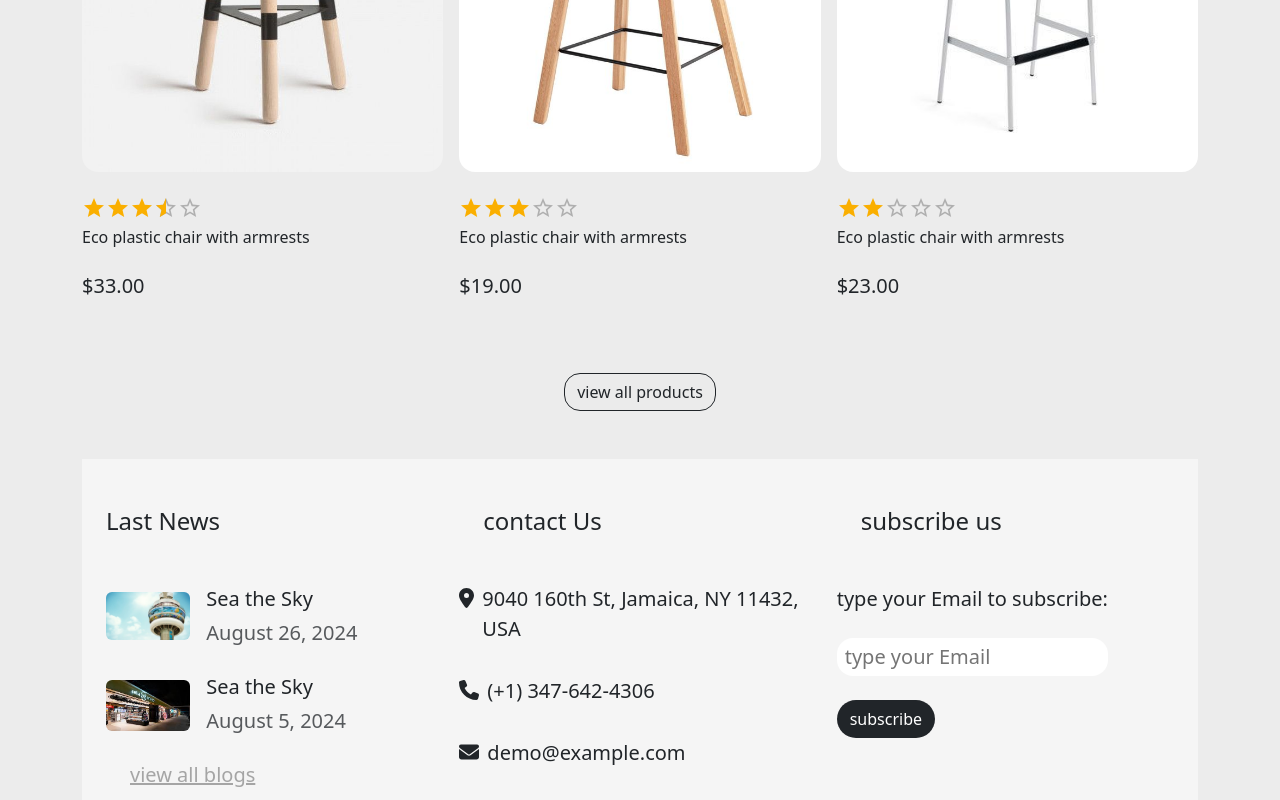
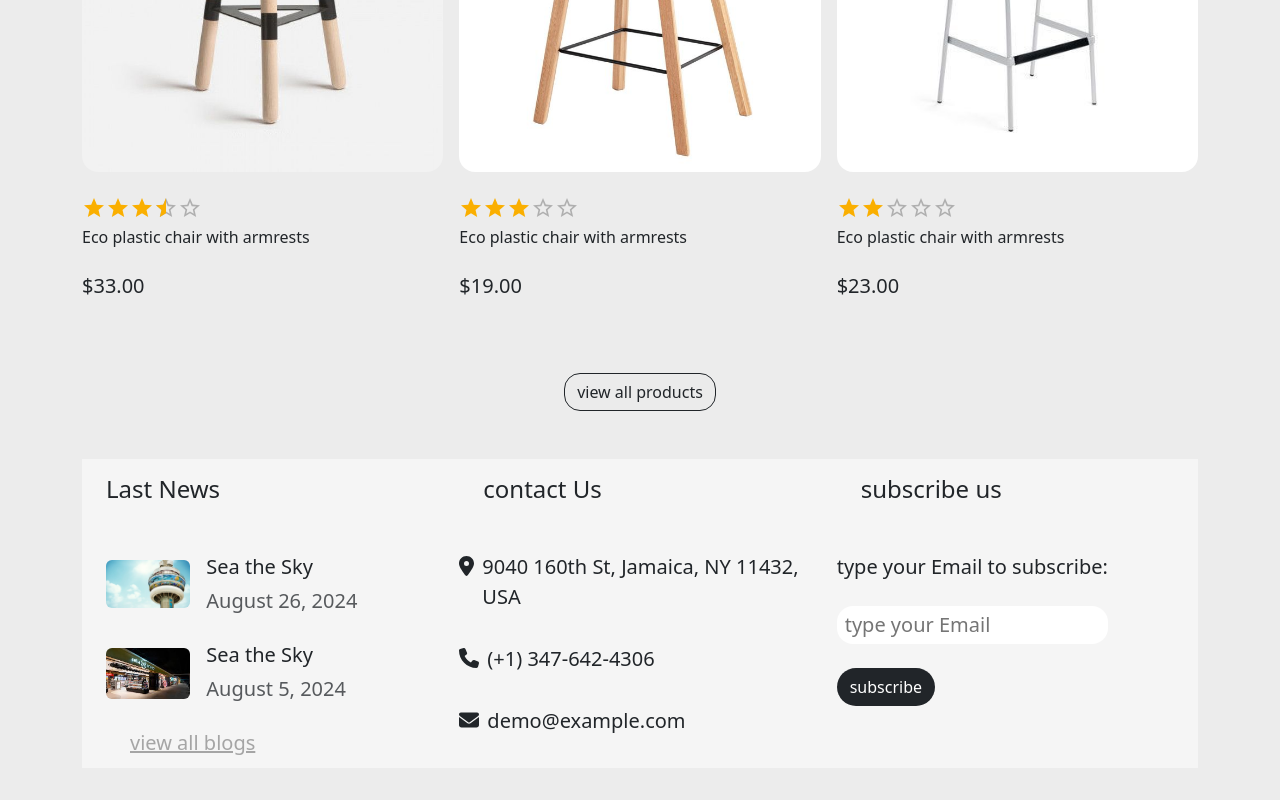
Before and after one commit to Soroushemoradi/shoppingWeb, a React (Vite) app: page / in a window 1280 px wide. Shown: the part 2270-3070 px from the top of the page. After the commit the page ends 3038 px from the top, so only its background shows below. Built offline with nearby package versions, Linux system fonts and the light colour scheme.

Commit message:
edit footer

```diff
--- a/src/components/footer/FooterContactUs.jsx
+++ b/src/components/footer/FooterContactUs.jsx
@@ -5,7 +5,7 @@ import { contactUs } from './FooterData'
 function FooterContactUs() {
   return (
       <div>
-          <h4 className="mt-5 mb-5 ms-4">contact Us</h4>
+          <h4 className="mt-3 mb-5 ms-4">contact Us</h4>
           {contactUs.map(({ icon, text }) => <React.Fragment key={text}>
               <div className="d-flex mb-3">
                   <FontAwesomeIcon icon={icon} className="mt-1" />
--- a/src/components/footer/FooterLastNews.jsx
+++ b/src/components/footer/FooterLastNews.jsx
@@ -4,7 +4,7 @@ import FooterData from "./FooterData"
 function FooterLastNews() {
   return (
           <div>
-          <h4 className=" mt-5 mb-5 ms-4">Last News</h4>
+          <h4 className=" mt-3 mb-5 ms-4">Last News</h4>
               {FooterData.map(({ src, title, date }) => <React.Fragment key={title}>
                   <div className="d-flex mb-2 ms-4">
                       <div className="w-25 mt-2">
--- a/src/components/footer/FooterSubscribe.jsx
+++ b/src/components/footer/FooterSubscribe.jsx
@@ -1,7 +1,7 @@
 function FooterSubscribe() {
   return (
       <div>
-          <h4 className='mt-5 mb-5 ms-4'>subscribe us</h4>
+          <h4 className='mt-3 mb-5 ms-4'>subscribe us</h4>
           <p className='mb-4'>type your Email to subscribe:</p>
           <input type="email" placeholder='type your Email' className='w-75 rounded-4 border-0 p-1 ps-2 mb-4' />
           <button className='btn text-bg-dark rounded-5'>subscribe</button>
```
